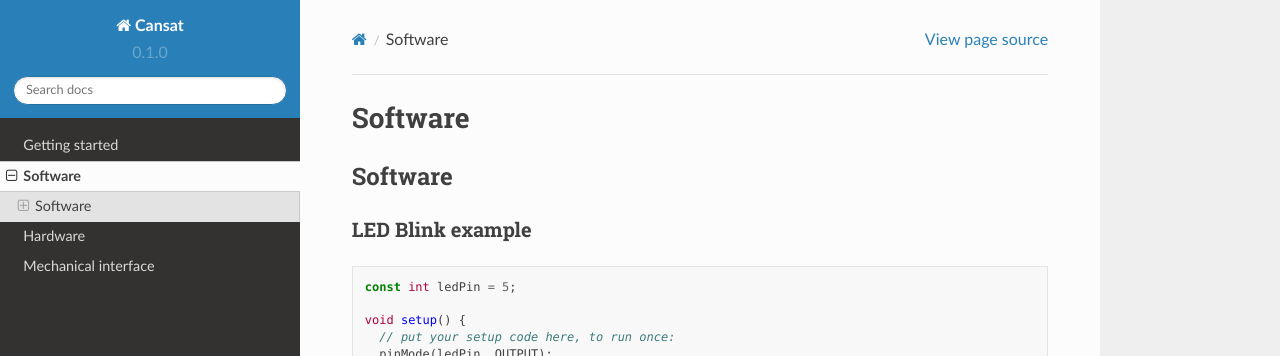
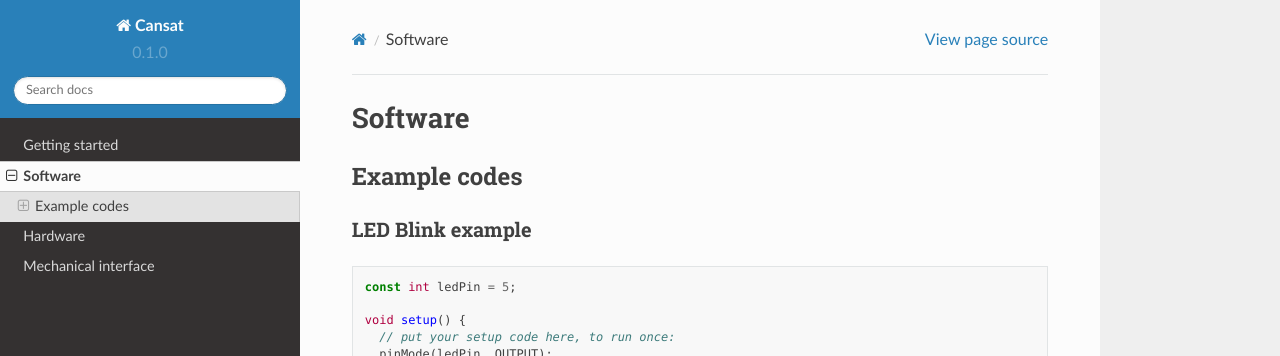
Before and after one commit to nikandt/cansat, a Sphinx documentation site: the page built from docs/source/software.rst, in a window 1280 px wide. Shown: the top 356 px of the page. Built offline with Sphinx 7.4.7 and the Read the Docs theme 2.0.0, drawn with Linux system fonts in a browser that asks for light colours.

```diff
--- a/docs/source/getting_started.rst
+++ b/docs/source/getting_started.rst
@@ -1,7 +1,6 @@
 Getting started
 ===============
 
-.. _d:
 .. _introduction:
 .. _setup:
 .. _step_by_step_installation:
@@ -14,8 +13,7 @@ Introduction
   :width: 400
   :alt: Cansat Kit Promo
 
-What is Cansat?
-***************
+*What is Cansat?*
 
 The CanSat is a simulated satellite — integrated within the volume and shape of a soft drink can.
 
--- a/docs/source/software.rst
+++ b/docs/source/software.rst
@@ -1,10 +1,10 @@
 Software
 ========
 
-.. _software:
+.. _example_codes:
 
-Software
---------
+Example codes
+-------------
 
 LED Blink example
 *****************
```
